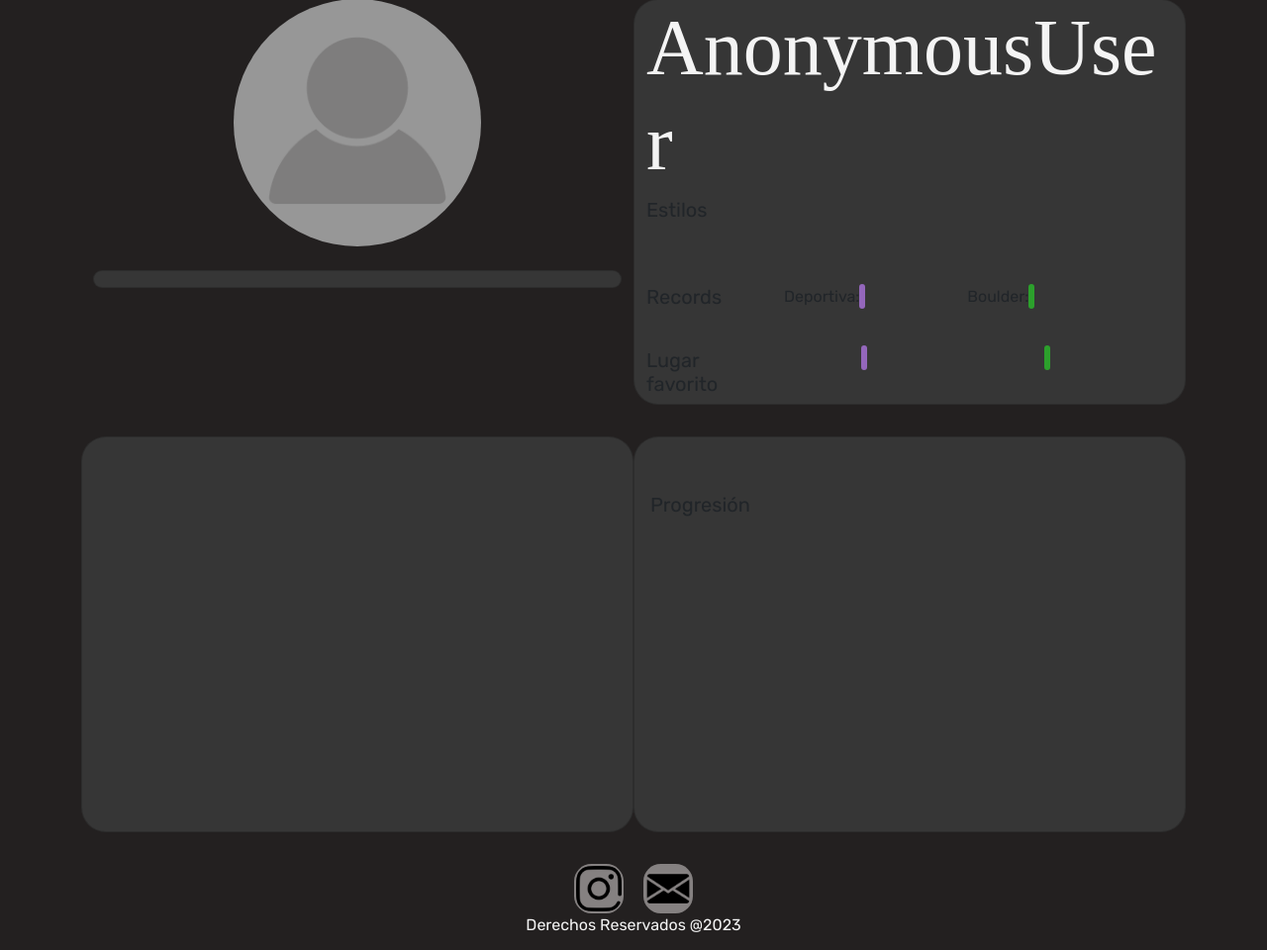
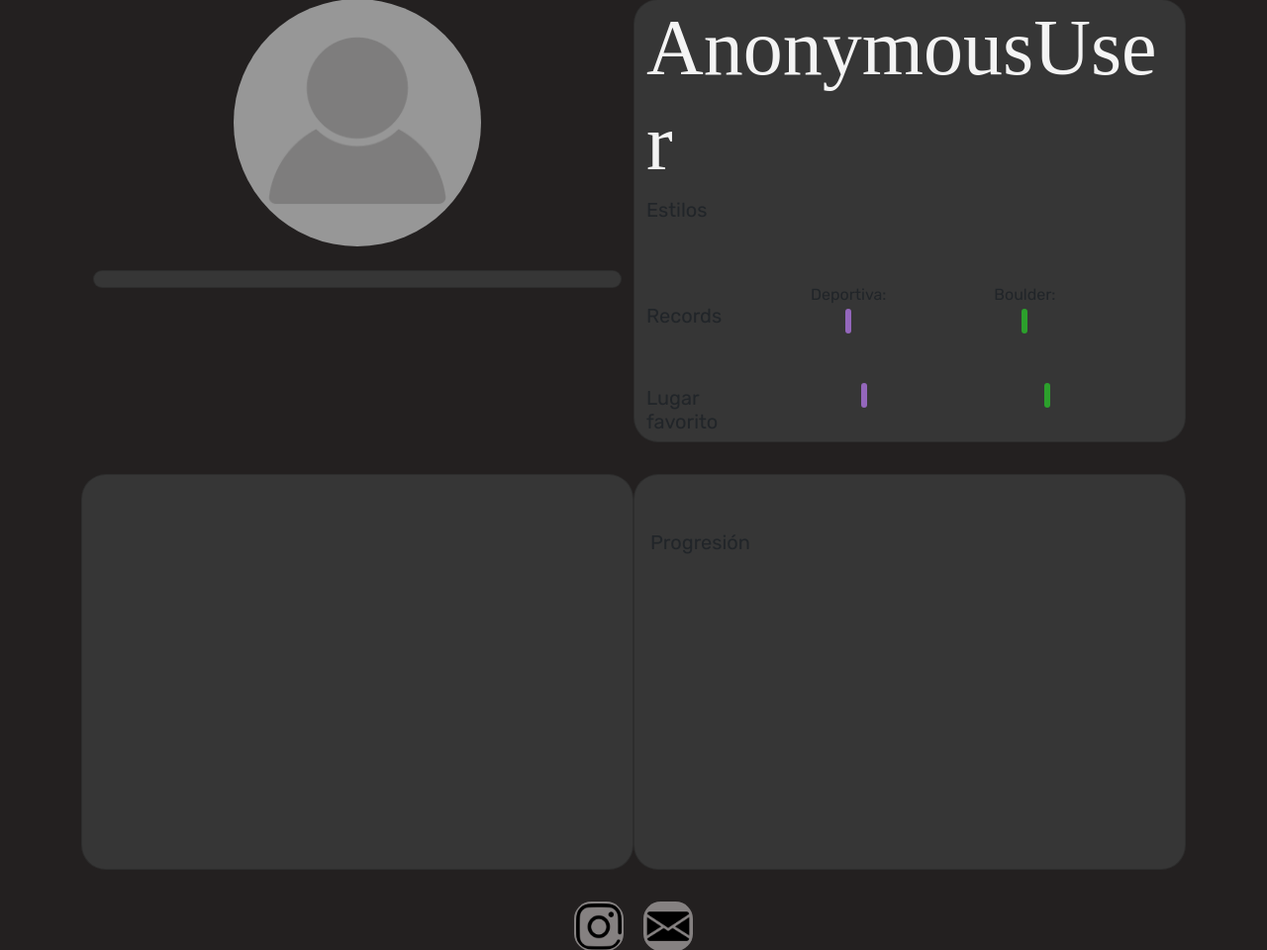
Before and after one commit to NMS47/climbing_log, a Django app: template climb_log_webapp/templates/climb_log_webapp_ES/profile.html in a window 1280 px wide. Shown: the part 61-1021 px from the top of the page at 99% size. Run offline with Django 4.2, Linux system fonts and the light colour scheme; the template is opened without the code that fills it, so the values that code supplies are empty; some libraries are stand-ins or nearby versions; some web fonts are replaced.

Commit message:
solved records positioning

```diff
--- a/climb_log_webapp/templates/climb_log_webapp_ES/profile.html
+++ b/climb_log_webapp/templates/climb_log_webapp_ES/profile.html
@@ -39,21 +39,29 @@
                 <h5>Records</h5>
             </div>
             <div class="col-lg-4 d-flex align-items-center record-sport">
+                <div class="row row-cols-1">
+                    <div class="col">
                         <h6>Deportiva:</h6>
-                <div>
+                    </div>
+                    <div class="col">
                     <h6><mark>{{records.0.0}}</mark></h6>
                     </div>
-                <div>
+                    <div class="col">
                         <p>{{records.0.1}}</p>
                     </div>
                 </div>
+            </div>
             <div class="col-lg-4 d-flex align-items-center record-boulder">
+                <div class="row row-cols-1">
+                    <div class="col">
                         <h6>Boulder:</h6>
-                <div>
+                    </div>
+                    <div class="col">
                         <h6><mark>{{records.1.0|title}}</mark></h6>
                     </div>
-                <div>
+                    <div class="col">
                         <p>{{records.1.1}}</p>
+                    </div>
                 </div>
             </div>
         </div>
```
Lines whose indentation alone changed are shown as unchanged.
